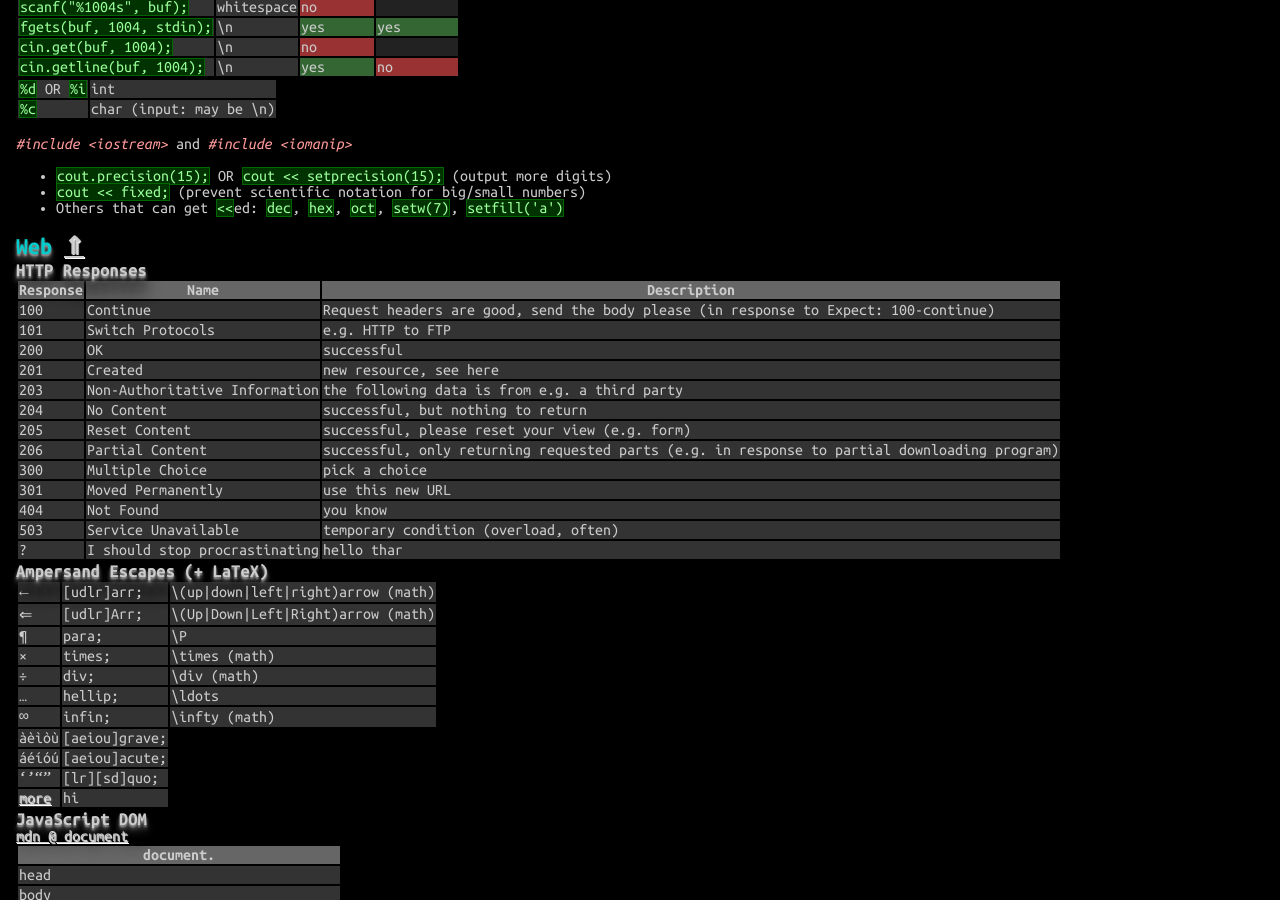
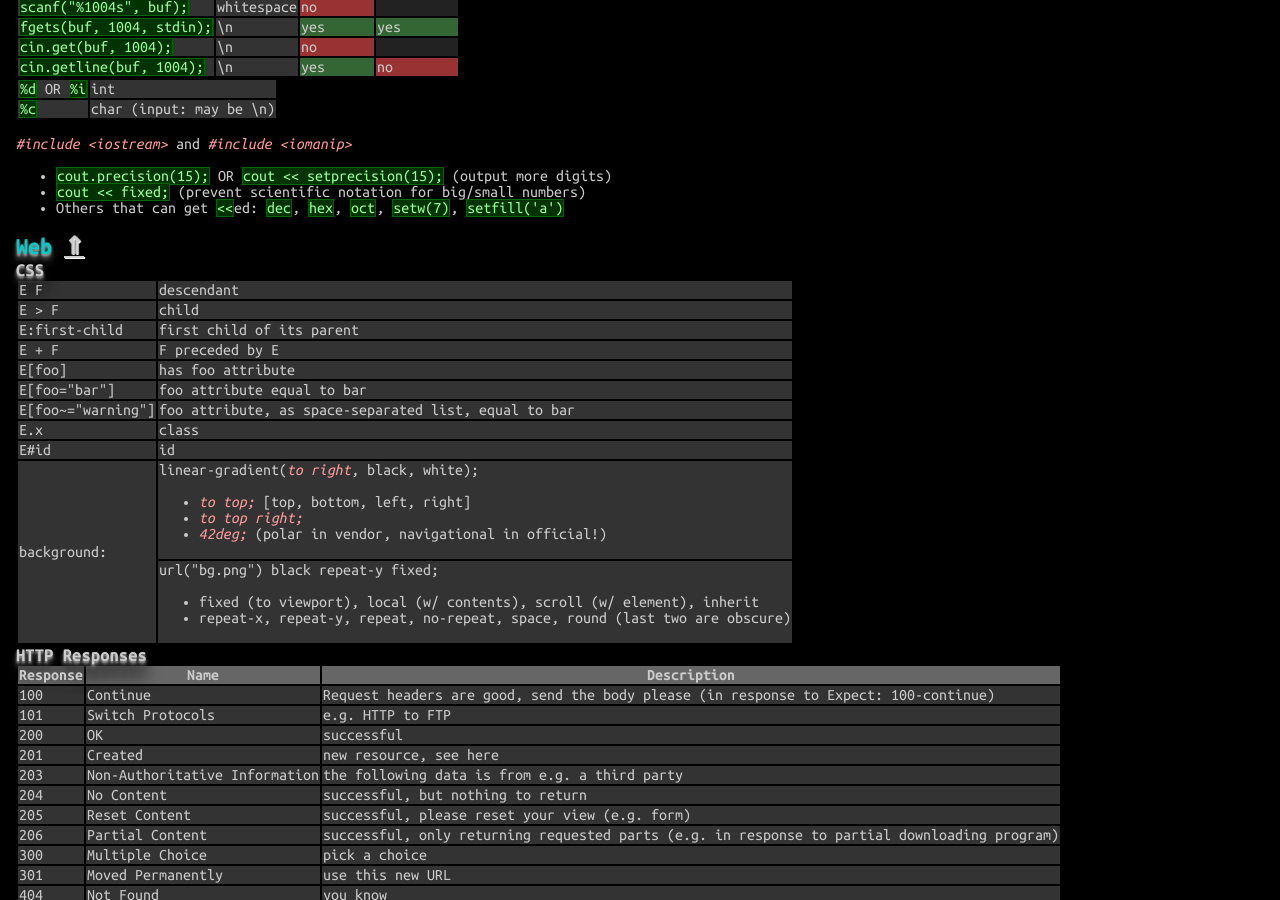
Before and after one commit to betaveros/betaveros.github.io, a Jekyll site: the page c/index.html, which Jekyll copies as it is, in a window 1280 px wide and 900 px high, scrolled down 3602 px. Built offline with Jekyll 4.4.1, drawn with Linux system fonts in a browser that asks for light colours.

Commit message:
Cheat sheet: CSS selectors and background stuff

```diff
--- a/c/index.html
+++ b/c/index.html
@@ -245,6 +245,31 @@ std::qsort(arr, n, sizeof(int), cmp);
 		</div>
 		<h2 id="web"><span class="toggle" onClick="toggle('webcont');return false">Web</span> <a href="#top">&uArr;</a></h2>
 		<div id="webcont">
+			<h3>CSS</h3>
+			<table>
+				<tr><td>E F</td><td>descendant</td></tr>
+				<tr><td>E &gt; F</td><td>child</td></tr>
+				<tr><td>E:first-child</td><td>first child of its parent</td></tr>
+				<tr><td>E + F</td><td>F preceded by E</td></tr>
+				<tr><td>E[foo]</td><td>has foo attribute</td></tr>
+				<tr><td>E[foo="bar"]</td><td>foo attribute equal to bar</td></tr>
+				<tr><td>E[foo~="warning"]</td><td>foo attribute, as space-separated list, equal to bar</td></tr>
+				<tr><td>E.x</td><td>class</td></tr>
+				<tr><td>E#id</td><td>id</td></tr>
+				<tr><td rowspan="2">background:</td><td>linear-gradient(<em>to right</em>, black, white);
+						<ul>
+							<li><em>to top;</em> [top, bottom, left, right]</li>
+							<li><em>to top right;</em></li>
+							<li><em>42deg;</em> (polar in vendor, navigational in official!)</li>
+						</ul>
+				</td></tr>
+				<tr><td>url("bg.png") black repeat-y fixed;
+						<ul>
+							<li>fixed (to viewport), local (w/ contents), scroll (w/ element), inherit</li>
+							<li>repeat-x, repeat-y, repeat, no-repeat, space, round (last two are obscure)</li>
+						</ul>
+				</td></tr>
+			</table>
 			<h3>HTTP Responses</h3>
 			<table>
 				<tr><th>Response</th><th>Name</th><th>Description</th></tr>
```
